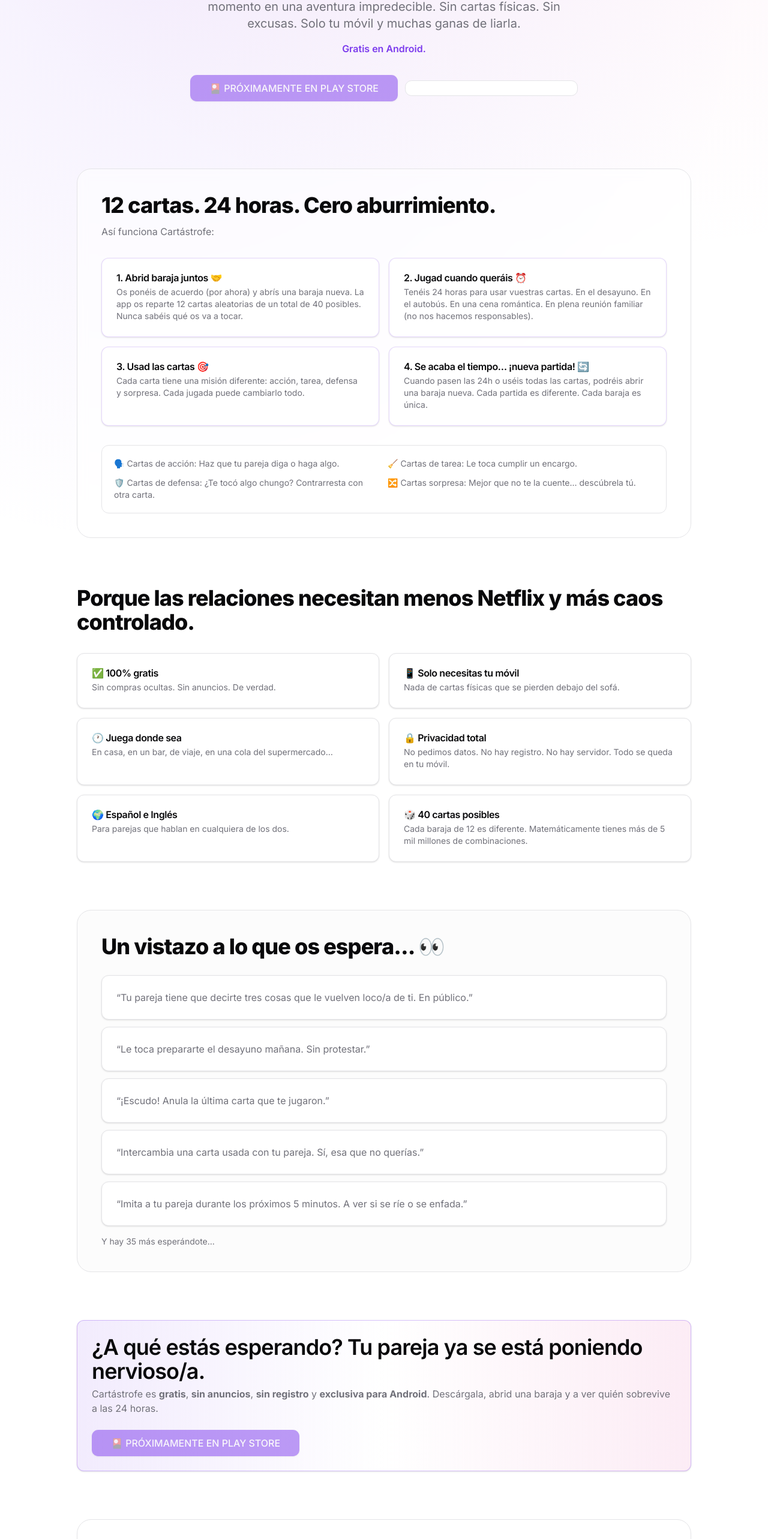
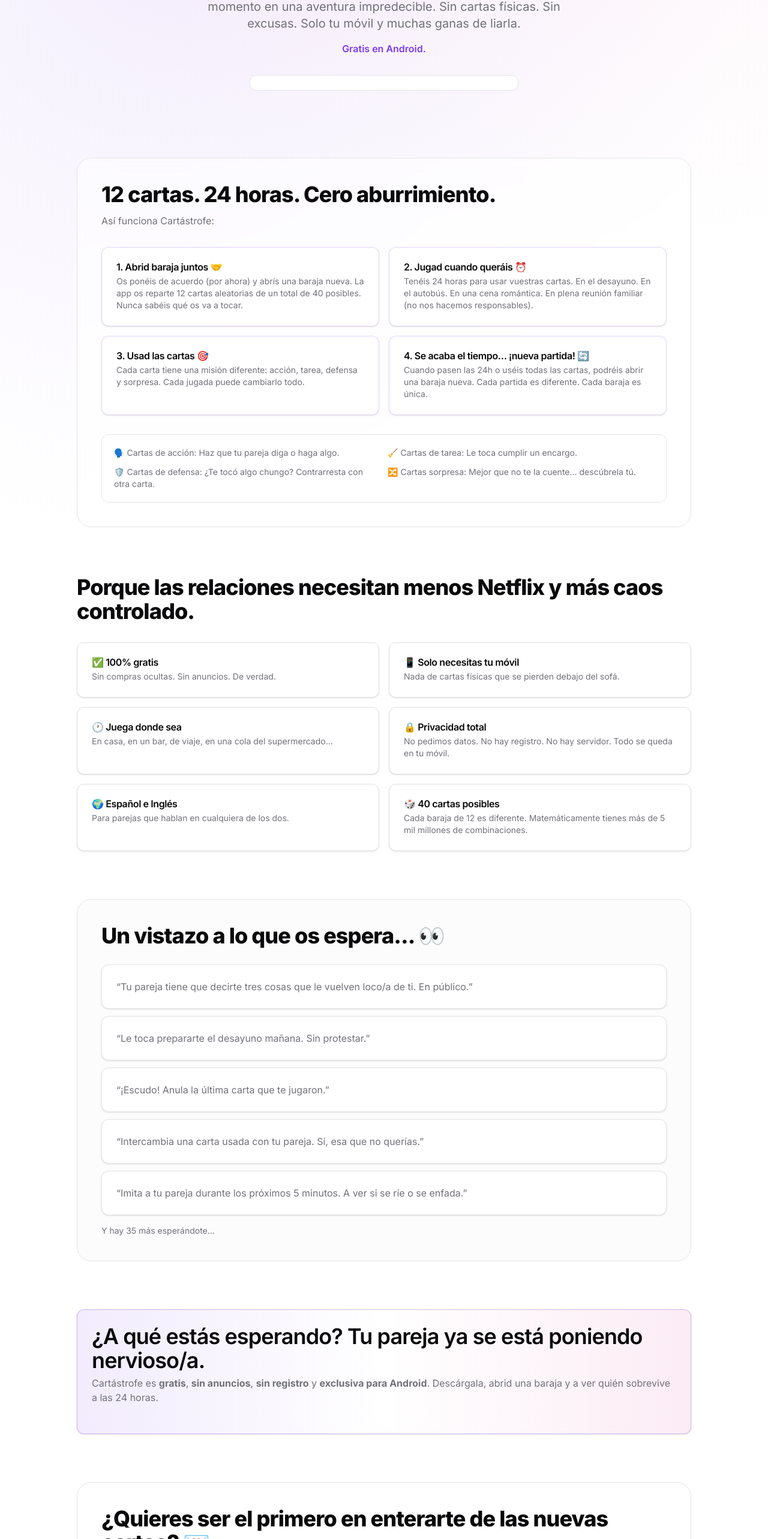
Before and after one commit to MrRobert91/cartastrofe_landing, a Next.js app: page / in a window 1280 px wide. Shown: the part 1037-3603 px from the top of the page at 60% size. Built offline with nearby package versions, Linux system fonts and the light colour scheme.

Commit message:
Refactor layout structure and remove Play Store button placeholders for improved clarity

```diff
--- a/src/app/layout.tsx
+++ b/src/app/layout.tsx
@@ -19,10 +19,12 @@
 }>) {
   return (
     <html lang="es">
-      <body className={inter.className}>
+      <head>
         <Script id="mailerlite-universal" strategy="beforeInteractive">
           {`(function(w,d,e,u,f,l,n){w[f]=w[f]||function(){(w[f].q=w[f].q||[]).push(arguments);},l=d.createElement(e),l.async=1,l.src=u,n=d.getElementsByTagName(e)[0],n.parentNode.insertBefore(l,n);})(window,document,'script','https://assets.mailerlite.com/js/universal.js','ml');ml('account', '2144562');`}
         </Script>
+      </head>
+      <body className={inter.className}>
         {children}
       </body>
     </html>
--- a/src/app/page.tsx
+++ b/src/app/page.tsx
@@ -4,7 +4,6 @@
 
 import { Accordion, AccordionContent, AccordionItem, AccordionTrigger } from "@/components/ui/accordion";
 import { Badge } from "@/components/ui/badge";
-import { Button } from "@/components/ui/button";
 import { Card, CardContent, CardDescription, CardHeader, CardTitle } from "@/components/ui/card";
 
 const playStoreUrl = "https://play.google.com/store/apps/details?id=com.susbeerginman.cartastrofe";
@@ -106,11 +105,8 @@
             <strong>Cartástrofe</strong> es el juego de cartas para parejas que convierte cualquier momento en una aventura impredecible. Sin cartas físicas. Sin excusas. Solo tu móvil y muchas ganas de liarla.
           </p>
           <p className="mt-4 font-semibold text-primary">Gratis en Android.</p>
-          <div className="mt-8 flex flex-col items-center justify-center gap-3 sm:flex-row">
-            <Button size="lg" className="min-w-72 text-base" disabled>
-              🎴 PRÓXIMAMENTE EN PLAY STORE
-            </Button>
-            <div className="min-w-72 rounded-md border border-input bg-background px-4 py-3 text-left text-sm text-muted-foreground">
+          <div className="mt-8 flex justify-center">
+            <div className="w-full max-w-md rounded-md border border-input bg-background px-4 py-3 text-left text-sm text-muted-foreground">
               <div className="ml-embedded" data-form="7SWYmQ" />
             </div>
           </div>
@@ -181,11 +177,7 @@
               Cartástrofe es <strong>gratis</strong>, <strong>sin anuncios</strong>, <strong>sin registro</strong> y <strong>exclusiva para Android</strong>. Descárgala, abrid una baraja y a ver quién sobrevive a las 24 horas.
             </CardDescription>
           </CardHeader>
-          <CardContent>
-            <Button size="lg" className="w-full text-base sm:w-auto" disabled>
-              🎴 PRÓXIMAMENTE EN PLAY STORE
-            </Button>
-          </CardContent>
+          <CardContent />
         </Card>
       </section>
 
@@ -268,12 +260,6 @@
         </div>
       </footer>
 
-      <div aria-hidden="true" className="pointer-events-none fixed inset-x-0 bottom-0 z-20 border-t bg-background/80 p-3 backdrop-blur sm:hidden">
-        <Button className="w-full" disabled>
-          🎴 PRÓXIMAMENTE EN PLAY STORE
-        </Button>
-      </div>
-
       <div className="fixed right-6 top-6 hidden items-center gap-2 rounded-full border bg-background/80 px-3 py-2 text-xs text-muted-foreground backdrop-blur md:flex">
         <Smartphone className="h-3.5 w-3.5" />
         Android
```
